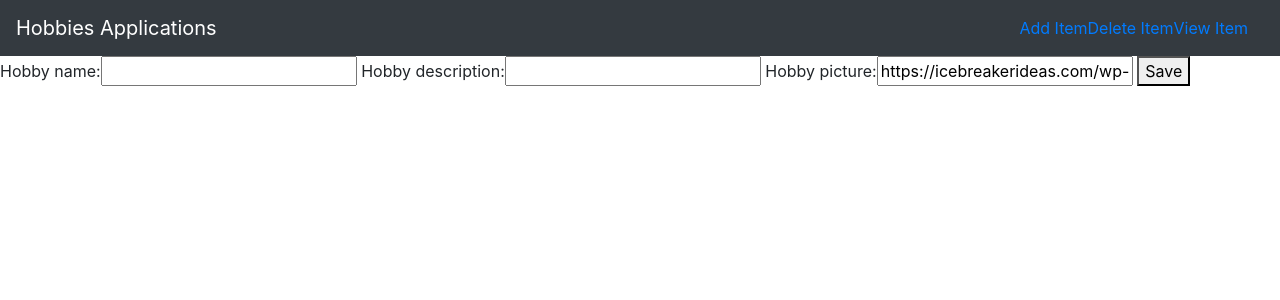
After one commit to pacewasden/Portfoliov2, a Django app: page /hobbies/add in a window 1280 px wide. The commit adds this page. Shown: the top 300 px of the page. Run offline with Django 3.2, Linux system fonts and the light colour scheme.

Commit message:
Finished CRUD for applications

```diff
--- a/mysite/hobbies/templates/hobbies/base.html
+++ b/mysite/hobbies/templates/hobbies/base.html
@@ -15,7 +15,7 @@
     <nav class="navbar navbar-dark bg-dark">
         <a href="#" class="navbar-brand">Hobbies Applications</a>
         <div class="navbar">
-            <a href="#" class="nav-item navbar-link">Add Item</a>
+            <a href="{% url 'hobbies:create_hobby' %}" class="nav-item navbar-link">Add Item</a>
             <a href="#" class="nav-item navbar-link">Delete Item</a>
             <a href="#" class="nav-item navbar-link">View Item</a>
         </div>
--- a/mysite/hobbies/templates/hobbies/detail.html
+++ b/mysite/hobbies/templates/hobbies/detail.html
@@ -9,6 +9,7 @@
         <div class="col-md-6">
             <h1>{{hobby.hobby_name}}</h1>
             <h2>{{hobby.hobby_description}}</h2>
+            <a href="{% url 'hobbies:delete_hobby' hobby.id %}" >Delete</a>
         </div>
 
     </div>
--- /dev/null
+++ b/mysite/hobbies/templates/hobbies/hobby-delete.html
@@ -0,0 +1,5 @@
+<form method="POST">
+    {% csrf_token %}
+    <h2>Are you sure you want to delete {{hobby.hobby_name}}</h2>
+    <button type="submit">Confirm</button>
+</form>
--- /dev/null
+++ b/mysite/hobbies/templates/hobbies/hobby-form.html
@@ -0,0 +1,8 @@
+{% extends 'hobbies/base.html'%}
+{% block body%}
+    <form method="POST">
+        {% csrf_token %}
+        {{ form }}
+        <button type="submit">Save</button>
+    </form>
+{% endblock %}
--- a/mysite/hobbies/templates/hobbies/index.html
+++ b/mysite/hobbies/templates/hobbies/index.html
@@ -22,6 +22,7 @@
         </div>
         <div class="col-md-2">
             <a class="btn btn-success" href="{% url 'hobbies:detail' hobby.id%}">Details</a>
+            <a class="btn btn-primary" href="{% url 'hobbies:update_hobby' hobby.id%}">Edit</a>
         </div>
     </div>
     {% endfor%}
--- a/mysite/hobbies/urls.py
+++ b/mysite/hobbies/urls.py
@@ -5,5 +5,8 @@
 urlpatterns = [
     path('', views.index, name="index"),
     path('<int:hobby_id>', views.detail, name='detail'),
-    path('item/', views.item, name="item")
+    path('item/', views.item, name="item"),
+    path('add', views.create_hobby, name="create_hobby"),
+    path('update/<int:id>', views.update_hobby, name="update_hobby"),
+    path('delete/<int:id>', views.delete_hobby, name='delete_hobby'),
 ]
--- a/mysite/hobbies/views.py
+++ b/mysite/hobbies/views.py
@@ -26,3 +26,27 @@
         'hobby': hobby
     }
     return render(request, 'hobbies/detail.html', context)
+
+def create_hobby(request):
+    form = HobbyForm(request.POST or None)
+
+    if form.is_valid():
+        form.save()
+        return redirect('hobbies:index')
+    return render(request, 'hobbies/hobby-form.html', {'form':form})
+
+def update_hobby(request, id):
+    hobby = Hobby.objects.get(id=id)
+    form = HobbyForm(request.POST or None, instance=hobby)
+
+    if form.is_valid():
+        form.save()
+        return redirect('hobbies:index')
+    return render(request, 'hobbies/hobby-form.html',{'form':form, 'hobby':hobby})
+
+def delete_hobby(request, id):
+    hobby=Hobby.objects.get(id=id)
+    if request.method == 'POST':
+        hobby.delete()
+        return redirect('hobbies:index')
+    return render(request, 'hobbies/hobby-delete.html', {'hobby':hobby})
```
Also changed, not shown: mysite/db.sqlite3.
